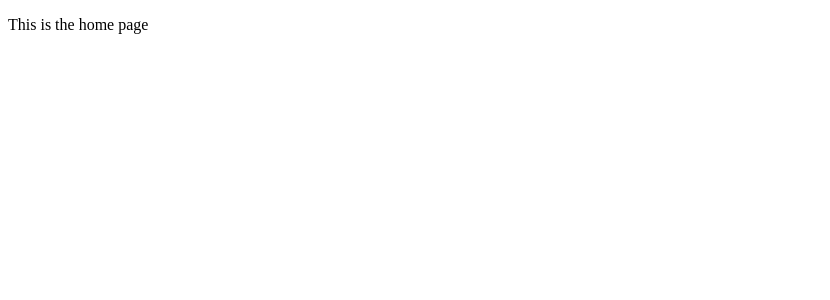
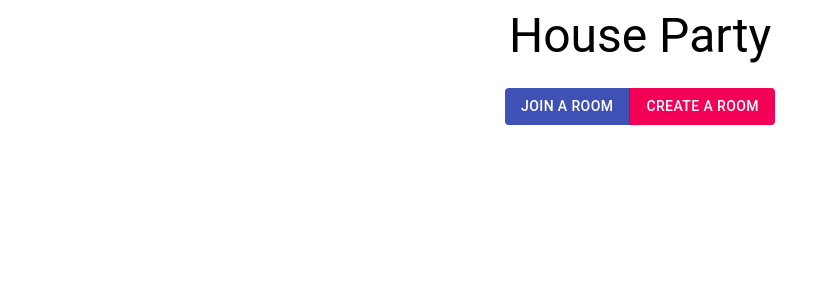
Before and after one commit to gitrlawton/new-repo4, a React app in the folder playlist_controller/frontend_app/: page / in a window 1280 px wide. Shown: the top 300 px of the page, without its empty margins (0-830 px from the left). Built offline with nearby package versions, Linux system fonts and the light colour scheme; the HTML template or start-up script is replaced by a standard one.

Commit message:
Wrote renderHomePage() to render home page's JSX.

```diff
--- a/playlist_controller/frontend_app/src/components/HomePage.js
+++ b/playlist_controller/frontend_app/src/components/HomePage.js
@@ -1,13 +1,45 @@
-import React, { Component } from 'react';
-import RoomJoinPage from './RoomJoinPage';
-import CreateRoomPage from './CreateRoomPage';
-import { BrowserRouter as Router, Switch, Route, Link, Redirect } from "react-router-dom";
+import React, { Component } from "react";
+import RoomJoinPage from "./RoomJoinPage";
+import CreateRoomPage from "./CreateRoomPage";
+import {
+  BrowserRouter as Router,
+  Switch,
+  Route,
+  Link,
+  Redirect,
+} from "react-router-dom";
 import Room from "./Room";
-
+import { Grid, Button, ButtonGroup, Typography } from "@material-ui/core";
 
 export default class HomePage extends Component {
   constructor(props) {
     super(props);
+  }
+
+  // Lifecycle method.
+  async componentDidMount() {}
+
+  // JSX to be displayed when we visit the "/" endpoint.
+  renderHomePage() {
+    return (
+      <Grid container spacing={3}>
+        <Grid item xs={12} align="center">
+          <Typography variant="h3" compact="h3">
+            House Party
+          </Typography>
+        </Grid>
+        <Grid item xs={12} align="center">
+          <ButtonGroup disableElevation variant="contained" color="primary">
+            <Button color="primary" to="/join" component={Link}>
+              Join a Room
+            </Button>
+            <Button color="secondary" to="/create" component={Link}>
+              Create a Room
+            </Button>
+          </ButtonGroup>
+        </Grid>
+      </Grid>
+    );
   }
 
   render() {
@@ -35,12 +67,12 @@ export default class HomePage extends Component {
       <Router>
         <Switch>
           <Route exact path="/">
-                        <p>This is the home page</p>
+            {this.renderHomePage()}
           </Route>
           <Route path="/join" component={RoomJoinPage} />
           <Route path="/create" component={CreateRoomPage} />
           {/* The semi-colon denotes a placeholder variable. */}
-                    <Route path='/room/:roomCode' component={Room} />
+          <Route path="/room/:roomCode" component={Room} />
         </Switch>
       </Router>
     );
```
Lines whose indentation alone changed are shown as unchanged.
